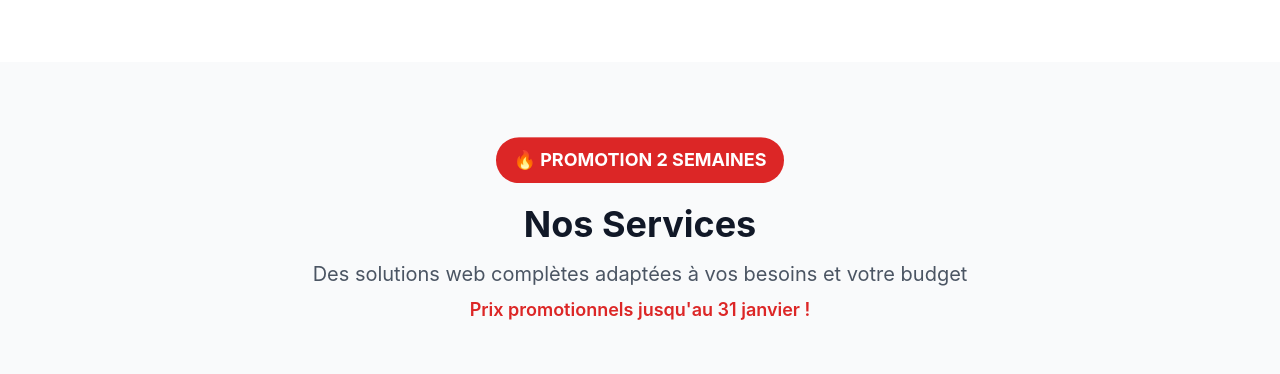
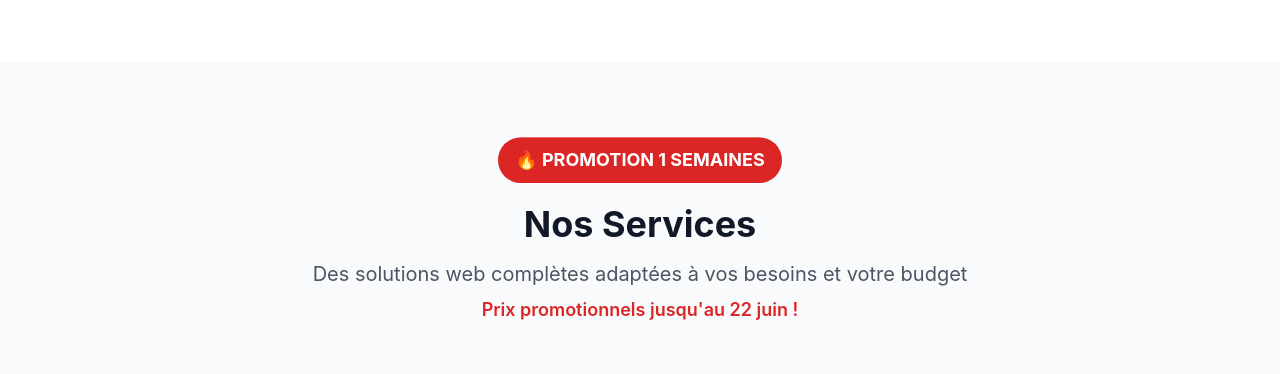
Before and after one commit to Black-star237/easyweb-success-builder, a React (Vite) app: page / in a window 1280 px wide. Shown: the part 1400-1774 px from the top of the page. Built offline with nearby package versions, Linux system fonts and the light colour scheme; no server answers; the database is empty.

Commit message:
Update Services.tsx promo 1 semaine et revu pour le 20 juin

```diff
--- a/src/components/Services.tsx
+++ b/src/components/Services.tsx
@@ -59,7 +59,7 @@ const Services = () => {
             <Badge className={`bg-red-600 text-white px-4 py-2 text-lg font-bold transition-all duration-500 ${
               isVisible ? 'animate-bounce-subtle' : 'opacity-0'
             }`}>
-              🔥 PROMOTION 2 SEMAINES
+              🔥 PROMOTION 1 SEMAINES
             </Badge>
           </div>
           <h2 className="text-4xl font-bold text-gray-900 mb-4">
@@ -71,7 +71,7 @@ const Services = () => {
           <div className={`text-lg text-red-600 font-semibold mt-2 transition-all duration-700 ${
             isVisible ? 'animate-fade-in' : 'opacity-0'
           } stagger-2`}>
-            Prix promotionnels jusqu'au 31 janvier !
+            Prix promotionnels jusqu'au 22 juin !
           </div>
         </div>
 
```
